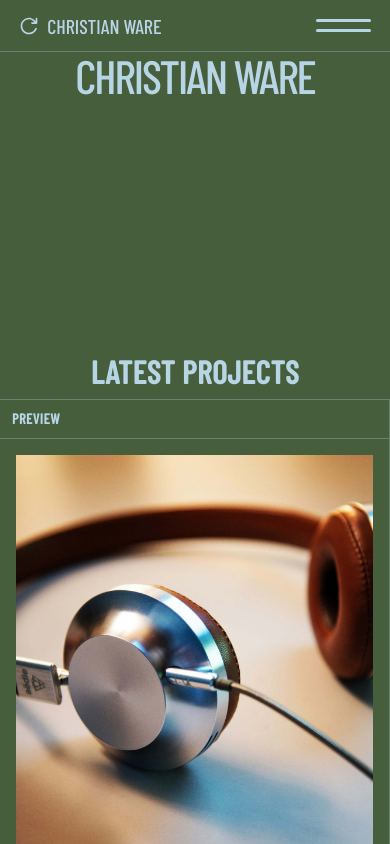
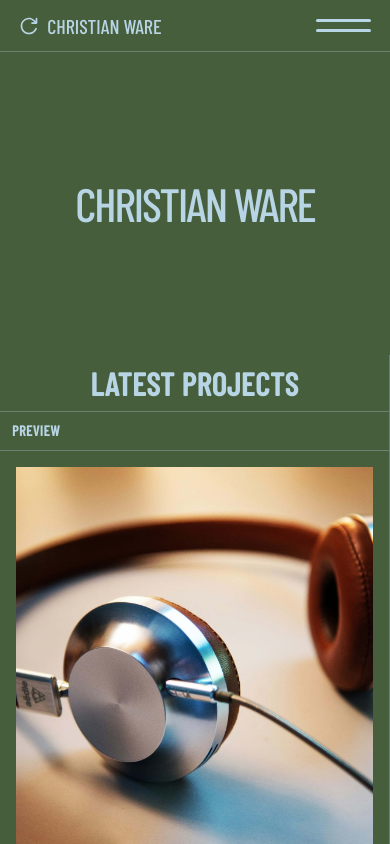
Before and after one commit to ChristianWare/portland_2025, a Next.js app: page / in a window 390 px wide. Shown: the top 844 px of the page. Built offline with nearby package versions, Linux system fonts and the light colour scheme.

Commit message:
hero padding fix

```diff
--- a/src/components/Hero/Hero.module.css
+++ b/src/components/Hero/Hero.module.css
@@ -1,6 +1,5 @@
 .container {
   background-color: var(--green);
-  /* border-bottom: 1px solid var(--blueBorder); */
   justify-content: center;
   display: flex;
   flex-direction: column;
@@ -9,3 +8,10 @@
   gap: 5rem;
   padding-bottom: 30.5rem;
 }
+
+@media screen and (max-width: 968px) {
+ .container {
+  padding-bottom: 0rem;
+  padding: 16rem 0rem;
+ }
+}
--- a/src/components/PostHero/PostHero.module.css
+++ b/src/components/PostHero/PostHero.module.css
@@ -1,17 +1,19 @@
 .container {
   background-color: var(--green);
+}
+
+.content,
+.topContent {
+  display: grid;
+  grid-template-columns: 1fr 1.5fr 2fr;
+  border-bottom: 1px solid var(--blueBorder);
 }
 
 .mainHeading {
   font-size: 4rem;
   padding: 1.5rem;
-  border-bottom: 1px solid var(--blueBorder);
   text-transform: uppercase;
-}
-
-.content {
-  display: grid;
-  grid-template-columns: 1fr 1.5fr 2fr;
+  border-right: 1px solid var(--blueBorder);
 }
 
 .box {
@@ -80,6 +82,10 @@
     text-align: center;
   }
 
+  .topContent {
+    grid-template-columns: repeat(1, 1fr);
+  }
+
   .content {
     grid-template-columns: repeat(2, 1fr);
   }
--- a/src/components/PostHero/PostHero.tsx
+++ b/src/components/PostHero/PostHero.tsx
@@ -17,13 +17,14 @@ const data = [
     id: 3,
     title: "Tech Stack :Next.js",
   },
-
 ];
 
 const PostHero = () => {
   return (
     <section className={styles.container}>
-      <h2 className={styles.mainHeading}>Latest Projects</h2>
+      <div className={styles.topContent}>
+        <h2 className={styles.mainHeading}>Latest Projects</h2>
+      </div>
       <div className={styles.content}>
         <div className={styles.box}>
           <h2 className={styles.heading}>Project Details</h2>
```
